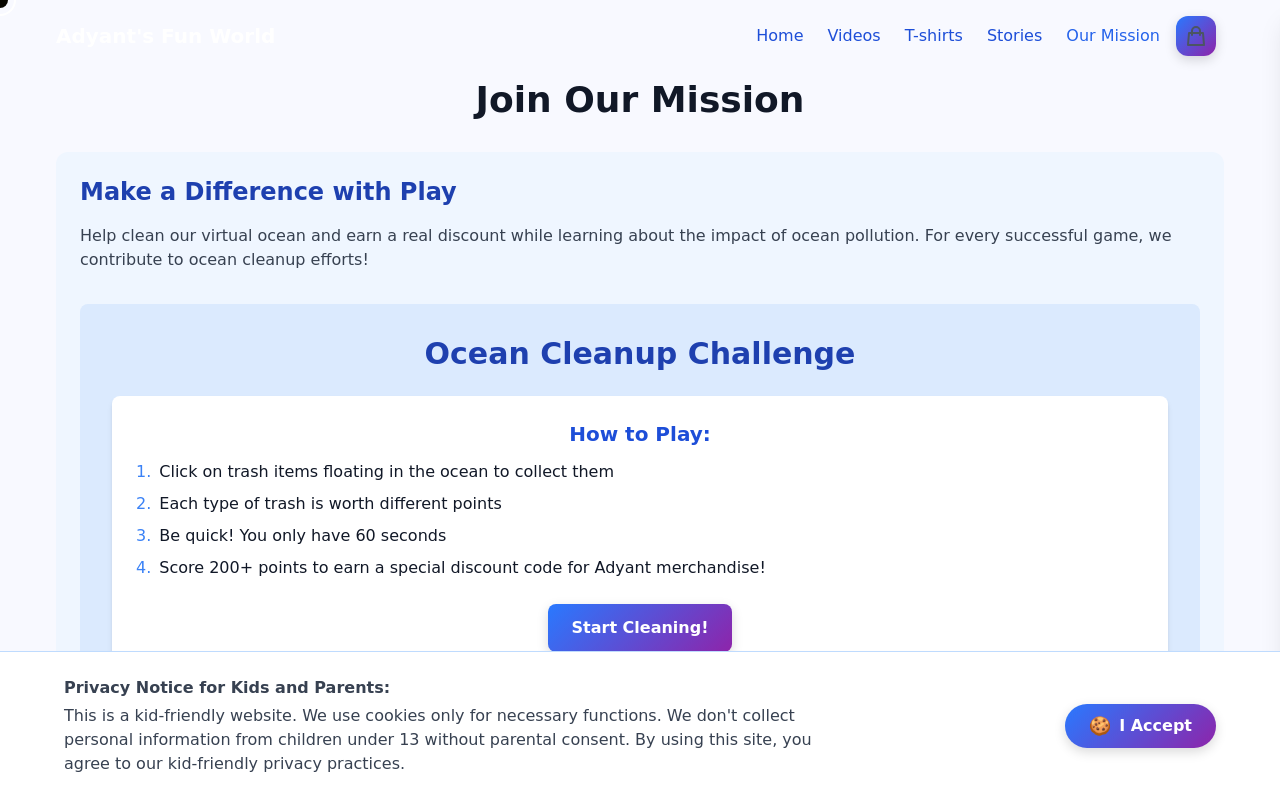
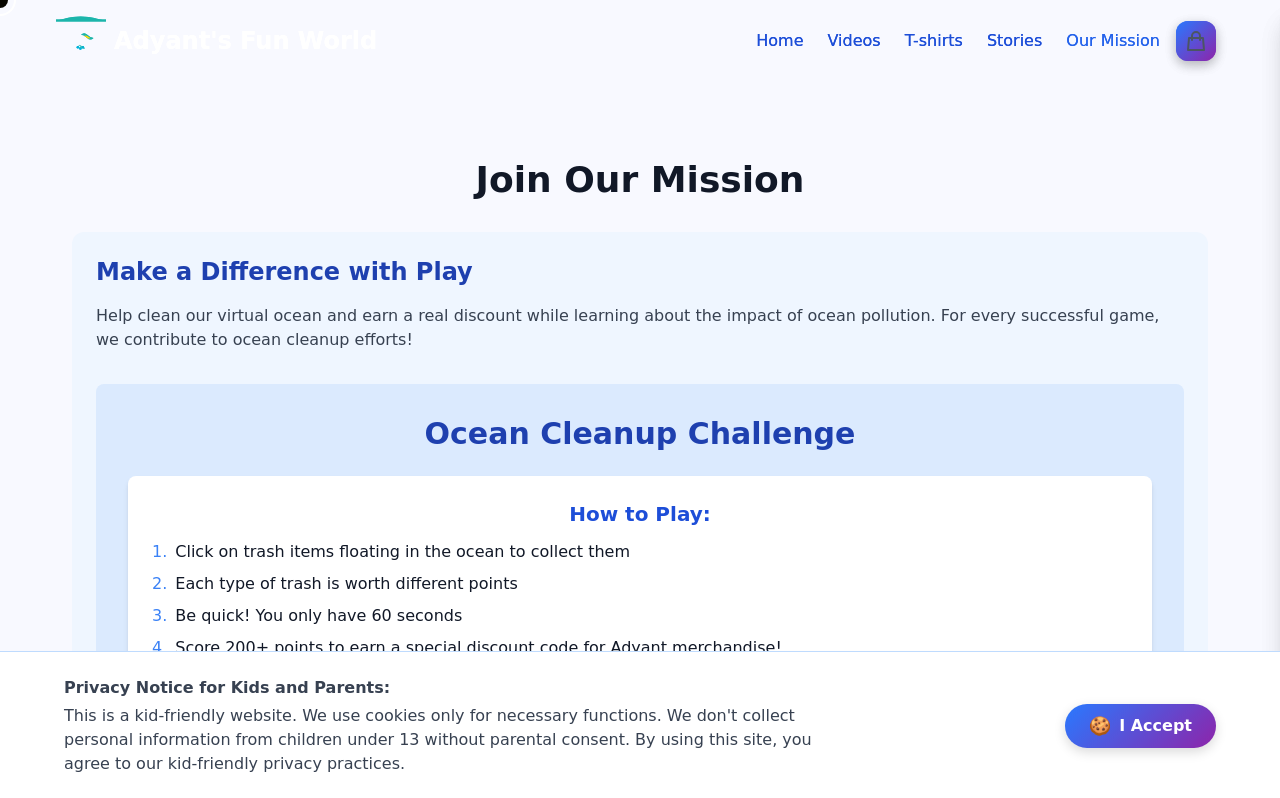
Before and after one commit to nxtwaveventures/adyant, a Next.js app: page /mission in a window 1280 px wide. Shown: the top 798 px of the page. Built offline with nearby package versions, Linux system fonts and the light colour scheme.

Commit message:
Add: Implement new logo design with bird and berries

```diff
--- a/src/app/globals.css
+++ b/src/app/globals.css
@@ -1353,7 +1353,8 @@ button:active,
 
 @layer base {
   body {
-    @apply bg-gradient-peacock min-h-screen text-white;
+    @apply min-h-screen text-white;
+    background: linear-gradient(135deg, var(--peacock-blue), var(--peacock-teal), var(--peacock-green));
   }
 
   /* Add shimmer effect to certain elements */
@@ -1374,7 +1375,10 @@ button:active,
   }
 
   .text-gradient-peacock {
-    @apply bg-clip-text text-transparent bg-gradient-peacock;
+    background: linear-gradient(135deg, var(--peacock-blue), var(--peacock-teal), var(--peacock-green));
+    -webkit-background-clip: text;
+    background-clip: text;
+    color: transparent;
   }
 
   .hover-shimmer:hover {
--- a/src/app/layout.js
+++ b/src/app/layout.js
@@ -2,6 +2,7 @@ import './globals.css';
 import { Montserrat } from 'next/font/google';
 import ClientContainer from './client-container';
 import { CartProvider } from '../components/CartContext';
+import Navbar from '../components/Navbar';
 
 // Import metadata from separate file
 import { metadata } from './metadata';
@@ -27,9 +28,10 @@ export default function RootLayout({ children }) {
       <body className="bg-gray-50 text-gray-900 min-h-screen flex flex-col">
         <CartProvider>
           <ClientContainer>
-            <div className="flex-grow">
+            <Navbar />
+            <main className="container mx-auto px-4 py-8">
               {children}
-            </div>
+            </main>
           </ClientContainer>
         </CartProvider>
       </body>
--- /dev/null
+++ b/src/components/Logo.js
@@ -0,0 +1,58 @@
+import React from 'react';
+
+const Logo = ({ className = '', width = 80, height = 80 }) => {
+    return (
+        <div className={`relative ${className}`} style={{ width, height }}>
+            <svg
+                viewBox="0 0 800 800"
+                fill="none"
+                xmlns="http://www.w3.org/2000/svg"
+                className="w-full h-full"
+            >
+                {/* Letter A */}
+                <path
+                    d="M800 56.9c-155.5 0-204.9-50-405.5-49.9-200 0-250 49.9-394.5 49.9v31.8h800v-31.8z"
+                    fill="#1CB5AB"
+                    className="transition-all duration-300 hover:fill-[#00B4DB]"
+                />
+
+                {/* Bird body - emerald green */}
+                <path
+                    d="M400 300 Q450 250 500 300 T600 350 Q550 400 500 350 T400 300"
+                    fill="#1CB5AB"
+                    className="transition-all duration-300 hover:fill-[#00B4DB]"
+                />
+
+                {/* Bird chest - golden yellow */}
+                <path
+                    d="M450 320 Q475 300 500 320 T550 350 Q525 370 500 350 T450 320"
+                    fill="#FFD700"
+                    className="transition-all duration-300"
+                />
+
+                {/* Berries - teal circles */}
+                <circle cx="350" cy="500" r="20" fill="#00B4DB" className="transition-all duration-300" />
+                <circle cx="390" cy="520" r="20" fill="#00B4DB" className="transition-all duration-300" />
+                <circle cx="430" cy="500" r="20" fill="#00B4DB" className="transition-all duration-300" />
+
+                {/* Leaves - emerald green */}
+                <path
+                    d="M360 480 Q380 460 400 480 T440 500"
+                    stroke="#1CB5AB"
+                    strokeWidth="8"
+                    fill="none"
+                    className="transition-all duration-300"
+                />
+                <path
+                    d="M380 500 Q400 480 420 500 T460 520"
+                    stroke="#1CB5AB"
+                    strokeWidth="8"
+                    fill="none"
+                    className="transition-all duration-300"
+                />
+            </svg>
+        </div>
+    );
+};
+
+export default Logo;
--- a/src/components/Navbar.js
+++ b/src/components/Navbar.js
@@ -1,18 +1,19 @@
 "use client";
 
-import { useState, useEffect } from 'react';
+import React from 'react';
 import Link from 'next/link';
 import { useCart } from './CartContext';
 import Cart from './Cart';
+import Logo from './Logo';
 
-export default function Navbar() {
-    const [isMenuOpen, setIsMenuOpen] = useState(false);
-    const [scrolled, setScrolled] = useState(false);
-    const [activeLink, setActiveLink] = useState('/');
+const Navbar = () => {
+    const [isMenuOpen, setIsMenuOpen] = React.useState(false);
+    const [scrolled, setScrolled] = React.useState(false);
+    const [activeLink, setActiveLink] = React.useState('/');
     const { cartOpen, setCartOpen, totalItems } = useCart();
 
     // Handle scroll events for navbar transformation
-    useEffect(() => {
+    React.useEffect(() => {
         const handleScroll = () => {
             if (window.scrollY > 10) {
                 setScrolled(true);
@@ -26,7 +27,7 @@ export default function Navbar() {
     }, []);
 
     // Set active link based on current pathname
-    useEffect(() => {
+    React.useEffect(() => {
         if (typeof window !== 'undefined') {
             setActiveLink(window.location.pathname);
         }
@@ -38,8 +39,9 @@ export default function Navbar() {
                 <div className="container mx-auto px-4">
                     <div className="flex justify-between items-center">
                         {/* Logo */}
-                        <Link href="/" className="flex items-center">
-                            <span className={`text-xl font-bold transition-colors ${scrolled || isMenuOpen ? 'text-blue-600' : 'text-blue-600 md:text-white'}`}>
+                        <Link href="/" className="flex items-center space-x-2">
+                            <Logo width={50} height={50} className="hover:scale-110 transition-transform duration-300" />
+                            <span className={`text-2xl font-bold transition-colors ${scrolled || isMenuOpen ? 'text-blue-600' : 'text-blue-600 md:text-white'}`}>
                                 Adyant's Fun World
                             </span>
                         </Link>
@@ -131,4 +133,6 @@ export default function Navbar() {
             <div className={`w-full ${scrolled ? 'h-16' : 'h-20'} transition-all duration-300`}></div>
         </>
     );
-}
+};
+
+export default Navbar;
```
